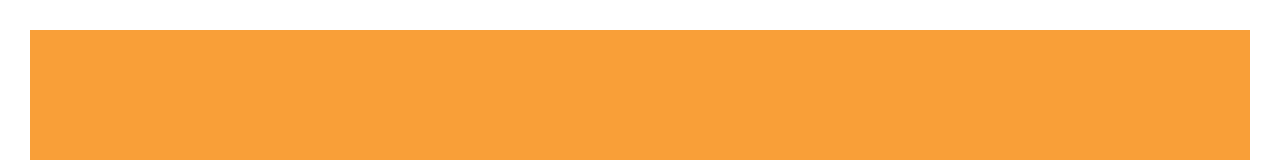
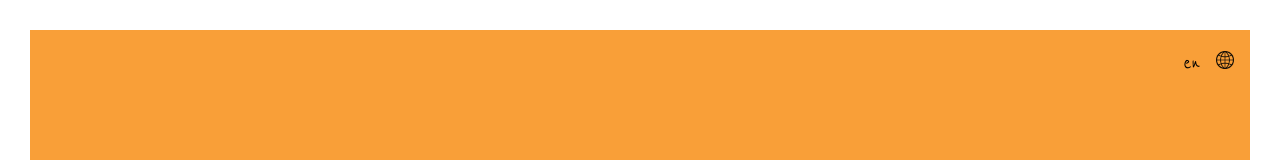
Before and after one commit to Dodilanne/personal-website, a Next.js app: page / in a window 1280 px wide. Shown: the top 160 px of the page. Built offline with nearby package versions, Linux system fonts and the light colour scheme.

Commit message:
Add internationalization

```diff
--- a/next.config.js
+++ b/next.config.js
@@ -1,6 +1,11 @@
 /** @type {import('next').NextConfig} */
+
 const nextConfig = {
   reactStrictMode: true,
+  i18n: {
+    locales: ["fr", "en"],
+    defaultLocale: "fr",
+  },
 };
 
 module.exports = nextConfig;
--- /dev/null
+++ b/src/components/locale-switcher.tsx
@@ -0,0 +1,46 @@
+import Image from "next/image";
+import { useRouter } from "next/router";
+import { useMemo } from "react";
+
+export const LocaleSwitcher = () => {
+  const router = useRouter();
+
+  const nextLocale = useMemo(
+    () => (router.locale === "fr" ? "en" : "fr"),
+    [router.locale]
+  );
+
+  const switchLocale = () => {
+    const { pathname, asPath, query, locale } = router;
+    router.push({ pathname, query }, asPath, {
+      locale: nextLocale,
+    });
+  };
+
+  return (
+    <div
+      style={{
+        color: "black",
+        position: "absolute",
+        zIndex: 1,
+        top: 0,
+        right: 0,
+        padding: "1rem",
+        display: "flex",
+        alignItems: "center",
+      }}
+    >
+      <p
+        style={{
+          margin: "0.3rem 1rem 0 0",
+          fontSize: "1.5rem",
+          cursor: "pointer",
+        }}
+        onClick={switchLocale}
+      >
+        {nextLocale}
+      </p>
+      <Image src="/globe.png" width={18} height={18} alt="globe" />
+    </div>
+  );
+};
--- a/src/pages/index.tsx
+++ b/src/pages/index.tsx
@@ -9,8 +9,11 @@ import styles from "../styles/Home.module.css";
 import { Animator } from "../components/animator";
 import { DogState } from "../types/common";
 import { Confettis } from "../components/confettis";
+import { useRouter } from "next/router";
+import { LocaleSwitcher } from "../components/locale-switcher";
 
 const Home: NextPage = () => {
+  const router = useRouter();
   const [dogState, setDogState] = useState<DogState>("up");
   const [triggerConfettis, setTriggerConfettis] = useState(false);
 
@@ -30,12 +33,14 @@ const Home: NextPage = () => {
       </Head>
       <AnimateSharedLayout>
         <main className={styles.main}>
+          <LocaleSwitcher />
           <AnimatePresence onExitComplete={() => setDogState("sitting")}>
             {isUp && (
               <motion.div layoutId="background" className={styles.background} />
             )}
           </AnimatePresence>
           <div className={styles.content}>
+            {router.locale === "fr" ? (
               <h1 className={styles.title}>
                 Bienvenue sur mon{" "}
                 <div
@@ -46,6 +51,18 @@ const Home: NextPage = () => {
                 </div>
                 e web
               </h1>
+            ) : (
+              <h1 className={styles.title}>
+                Welcome to my web
+                <div
+                  className={clsx(styles.sitButton, !isUp && styles.disabled)}
+                  onClick={handleSit}
+                >
+                  sit
+                </div>
+                e
+              </h1>
+            )}
             <div style={{ position: "relative" }}>
               <div
                 style={{
```
Also changed, not shown: public/globe.png (added). Lines whose indentation alone changed are shown as unchanged.
